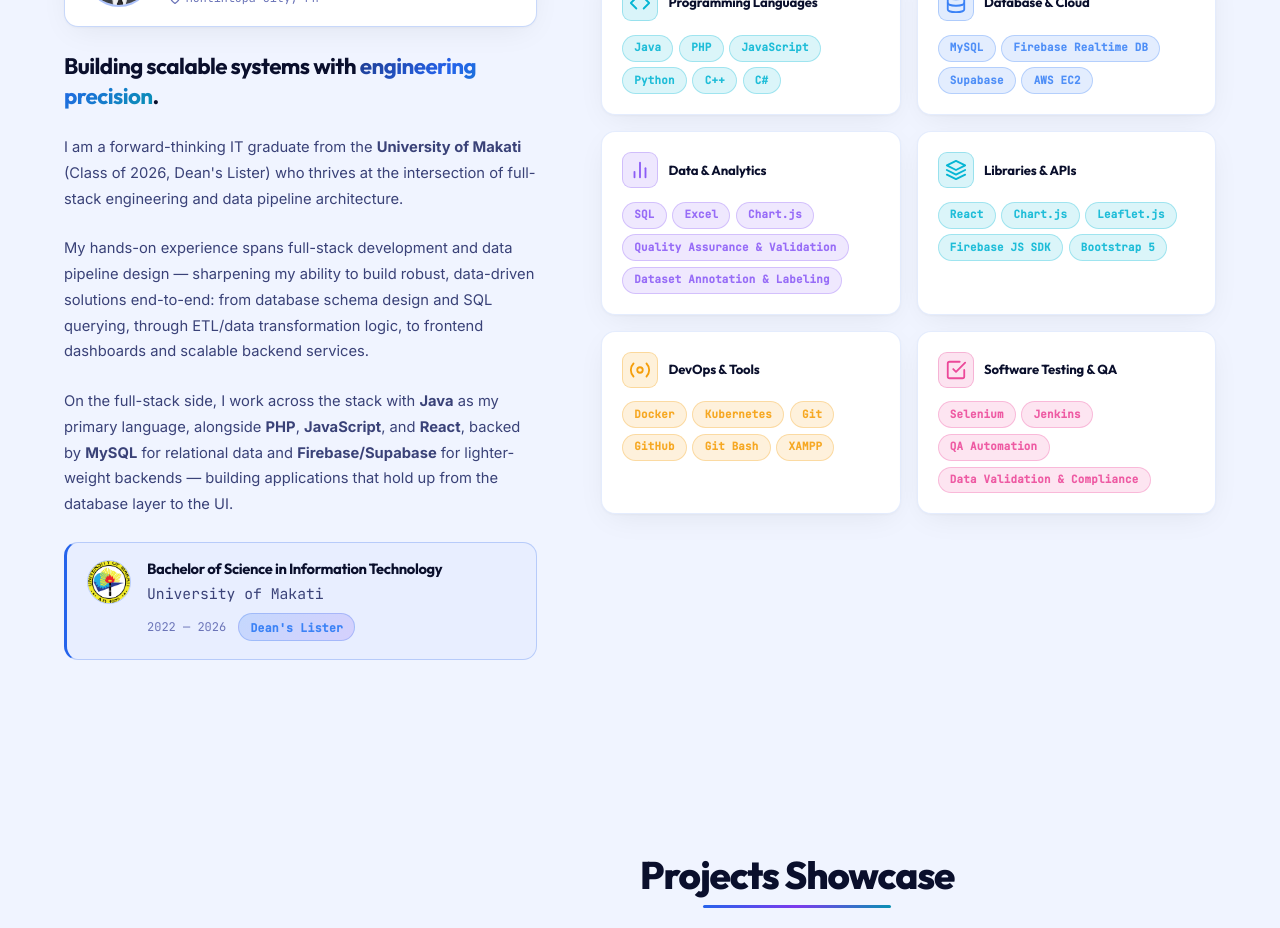
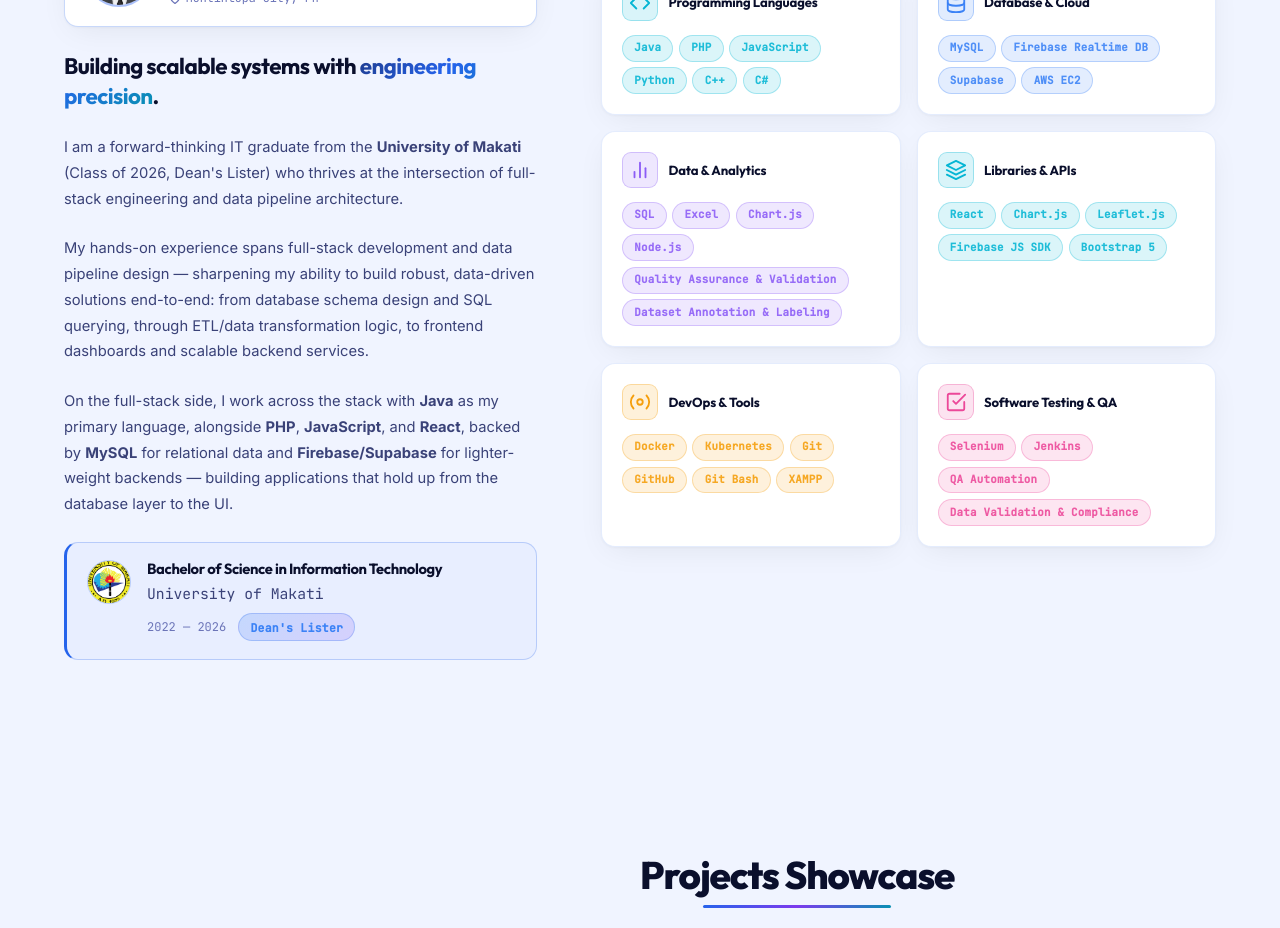
Before and after one commit to Artlein/MyPortfolio, a Next.js app: page / in a window 1280 px wide. Shown: the part 1100-2028 px from the top of the page. Built offline with nearby package versions, Linux system fonts and the light colour scheme.

Commit message:
Update About component

```diff
--- a/src/components/About.tsx
+++ b/src/components/About.tsx
@@ -39,7 +39,7 @@ const skillCategories = [
         <line x1="6" y1="20" x2="6" y2="14"></line>
       </svg>
     ),
-    skills: ["SQL", "Excel", "Chart.js", "Quality Assurance & Validation", "Dataset Annotation & Labeling"],
+    skills: ["SQL", "Excel", "Chart.js","Node.js", "Quality Assurance & Validation", "Dataset Annotation & Labeling"],
     colorClass: styles.pinkGlow,
     accent: "#8b5cf6",
   },
```
